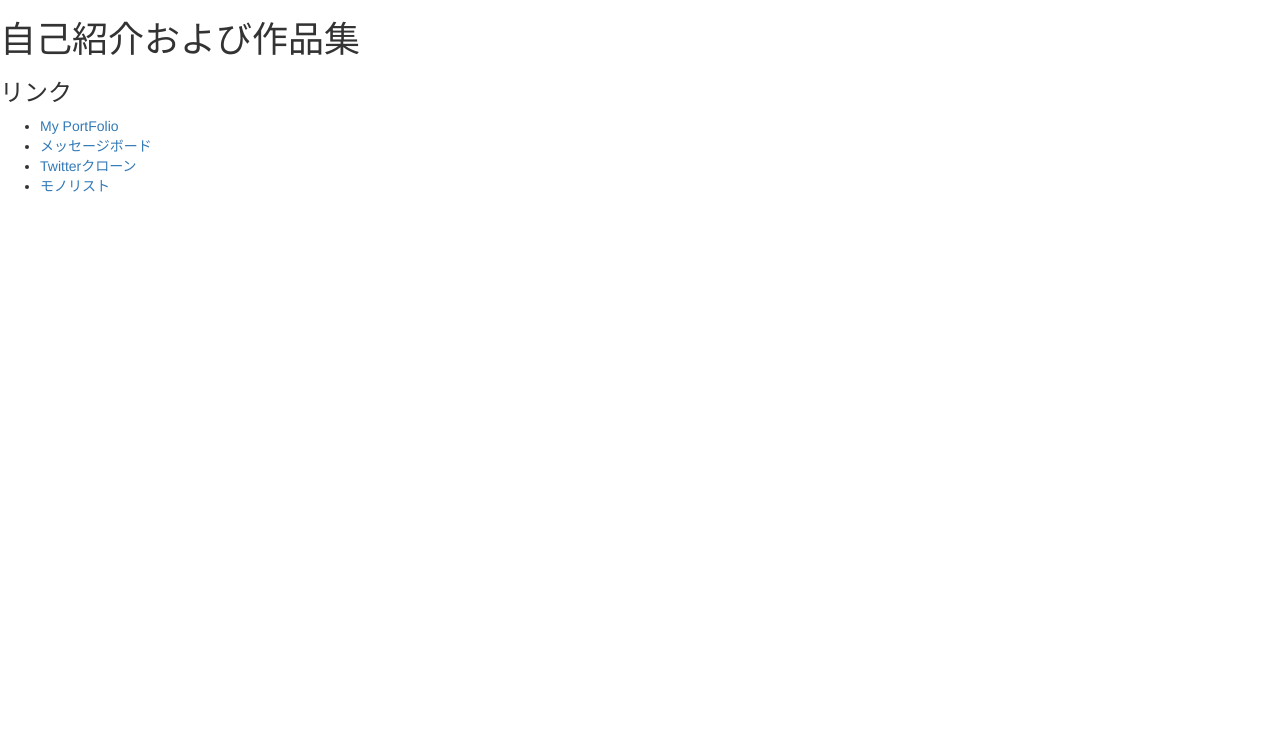
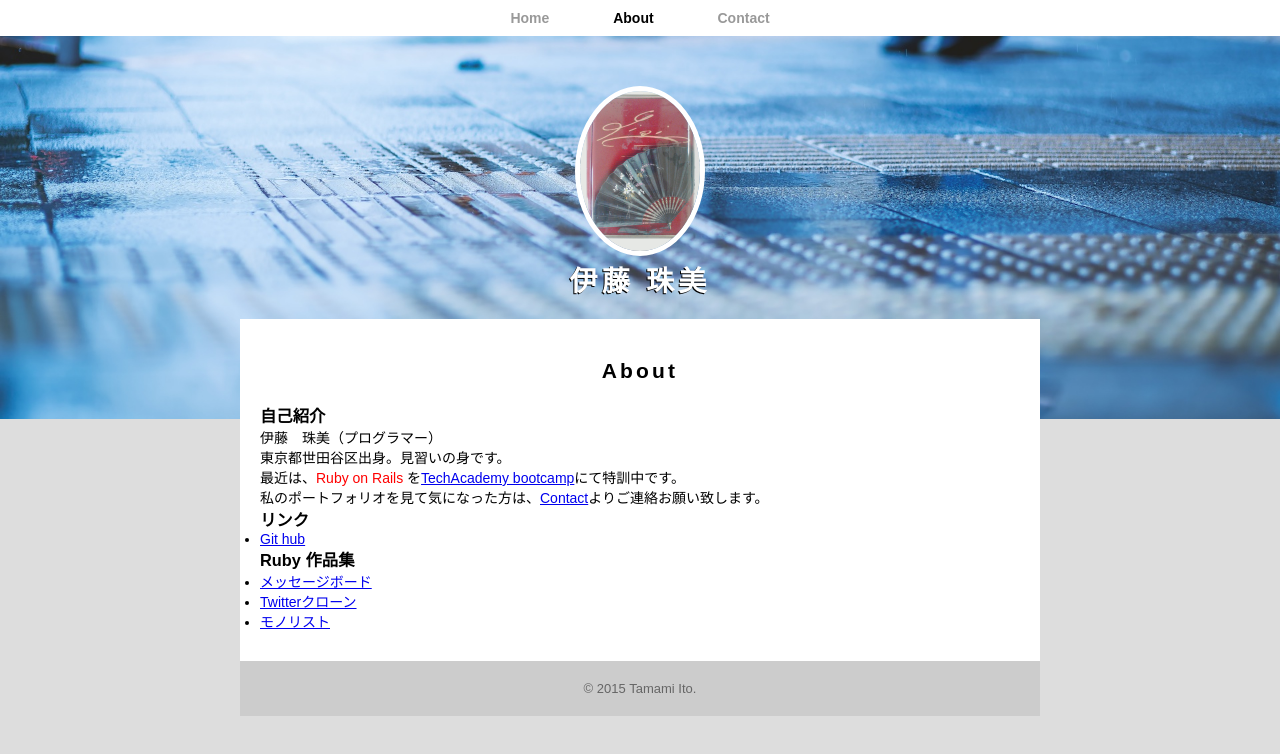
Before and after one commit to ItoTamami/ItoTamami.github.io, a plain HTML site: page index.html in a window 1280 px wide. Drawn offline with nearby package versions, Linux system fonts and the light colour scheme.

Commit message:
follow the proposal by TechAcademy

```diff
--- a/index.html
+++ b/index.html
@@ -1,25 +1,49 @@
 <!DOCTYPE html>
 <html lang="ja">
   <head>
-    <meta charset="utf-8">
-    <meta http-equiv="X-UA-Compatible" content="IE=edge">
-    <meta name="viewport" content="width=device-width, initial-scale=1">
-    <meta name="keywords" content="伊藤,珠美,Ruby,Rails,TechAcademy">
-    <meta name="description" content="伊藤珠美のRuby勉強のためのページ">
 
-    <title>伊藤珠美のRuby勉強のためのページ</title>
-    <link href="https://maxcdn.bootstrapcdn.com/bootstrap/3.3.5/css/bootstrap.min.css" rel="stylesheet">
+    <meta charset="utf-8" />
+    <meta keywords="伊藤,珠美,自己紹介" />
+    <meta description="具体的自己紹介のページです。" />
+    <title>Ito Tamami | About</title>
+    <link rel="stylesheet" href="about.css" />
   </head>
   <body>
-    <h1>自己紹介および作品集</h1>
-            <h3>リンク</h3>
+    <header>
+      <nav>
         <ul>
-          <li><a href="./about.html" target="_blank">My PortFolio</a></li>
+          <li><a href="index.html">Home</a></li>
+          <li><a href="about.html" class="selected">About</a></li>
+          <li><a href="contact.html">Contact</a></li>
+        </ul>
+      </nav>
+      <div id="logo">
+        <img src="profile.jpg" alt="" />
+        <h1>伊藤 珠美</h1>
+      </div>
+    </header>
+    <div class="container">
+      <section>
+        <h2>About</h2>
+        <h3>自己紹介</h3>
+        <p>伊藤　珠美（プログラマー）</p>
+        <p>東京都世田谷区出身。見習いの身です。</p>
+        <p>最近は、<span class="red">Ruby on Rails</span> を<a href="https://techacademy.jp">TechAcademy bootcamp</a>にて特訓中です。</p>
+        <p>私のポートフォリオを見て気になった方は、<a href="contact.html">Contact</a>よりご連絡お願い致します。</p>
+        <h3>リンク</h3>
+        <ul>
+          <li><a href="https://github.com/ItoTamami" target="_blank">Git hub</a></li>
+        </ul>
+        <h3>Ruby 作品集</h3>
+        <ul>
           <li><a href="./about.html" target="_blank">メッセージボード</a></li>
           <li><a href="./about.html" target="_blank">Twitterクローン</a></li>
           <li><a href="./about.html" target="_blank">モノリスト</a></li>
-          </ul>
-
-    <script src="https://maxcdn.bootstrapcdn.com/bootstrap/3.3.5/js/bootstrap.min.js"></script>
+        </ul>
+      </section>
+      <footer>
+        <p>&copy; 2015 Tamami Ito.</p>
+      </footer>
+    </div>
   </body>
 </html>
```
Also changed, not shown: about.html (deleted, +0 -49 lines), 2 other files.
